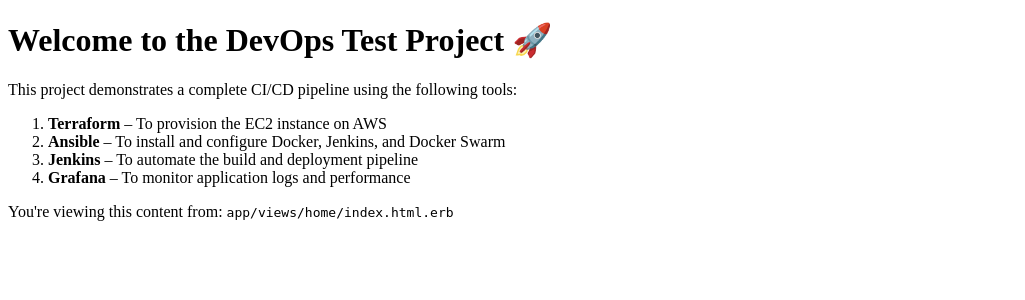
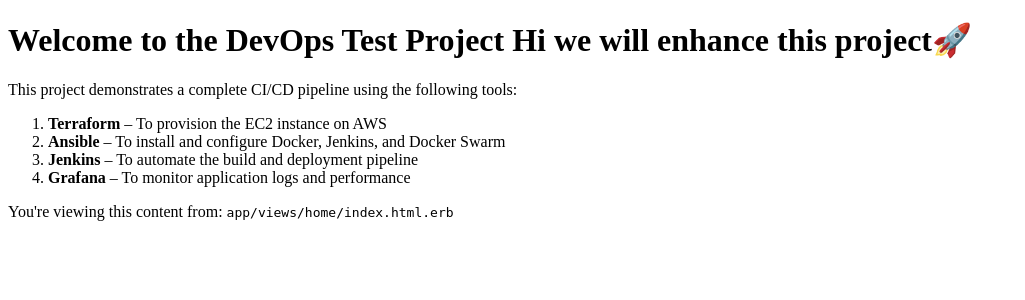
Before and after one commit to namanupmanyu/DevopsApp, a Rails app: page / in a window 1280 px wide. Shown: the top 300 px of the page, without its empty margins (0-1025 px from the left). Run offline with Rails 7, Linux system fonts and the light colour scheme; some libraries are stand-ins or nearby versions.

Commit message:
Minor changes

```diff
--- a/app/views/home/index.html.erb
+++ b/app/views/home/index.html.erb
@@ -1,4 +1,4 @@
-<h1>Welcome to the DevOps Test Project 🚀</h1>
+<h1>Welcome to the DevOps Test Project Hi we will enhance this project🚀</h1>
 
 <p>This project demonstrates a complete CI/CD pipeline using the following tools:</p>
 
```
